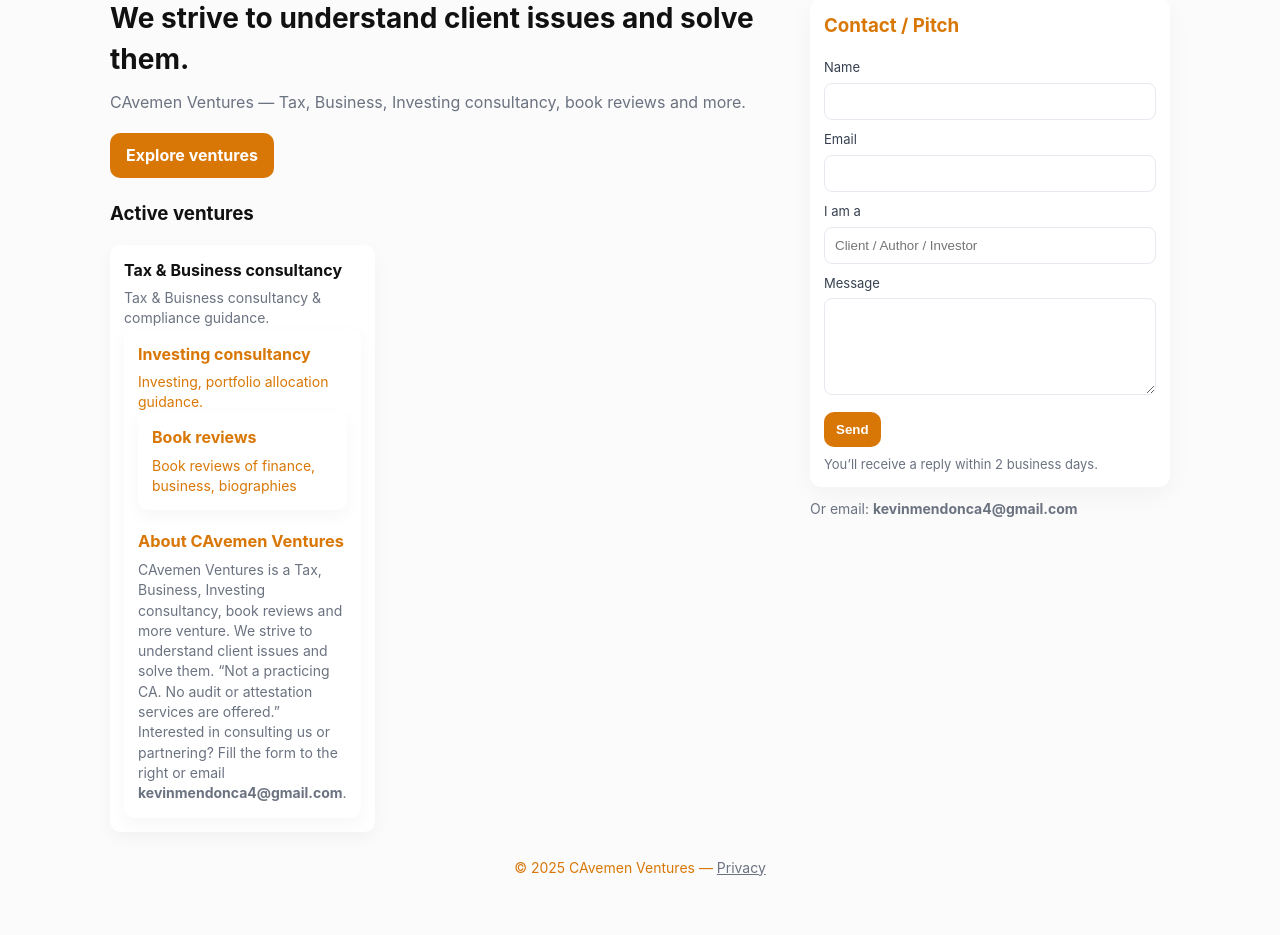
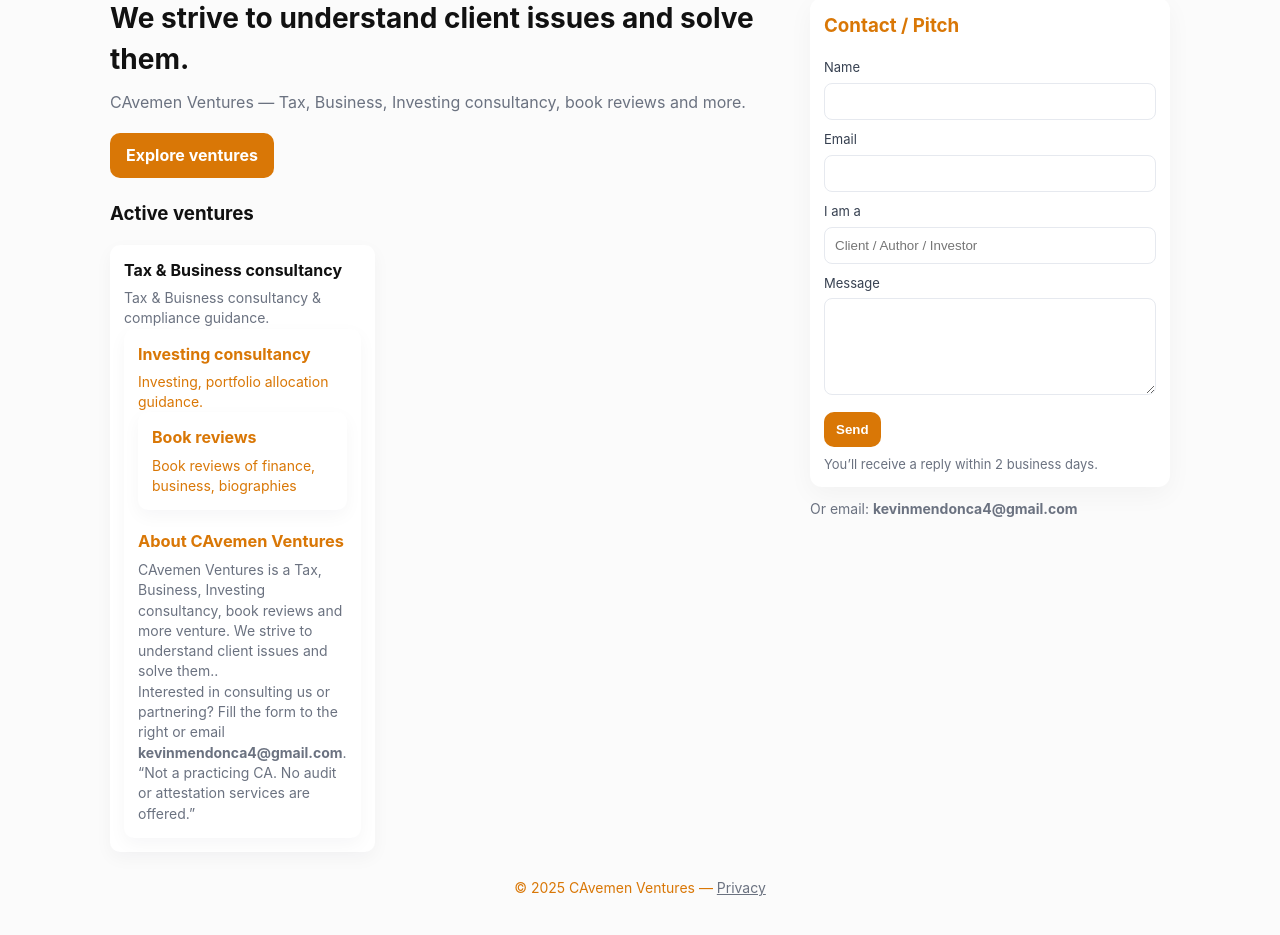
Before and after one commit to kevinmendonca4-oss/cavemen-ventures-site, a plain HTML site: page index.html in a window 1280 px wide. Shown: the part 91-1026 px from the top of the page. Drawn offline with Linux system fonts and the light colour scheme.

Commit message:
Update index.html

```diff
--- a/index.html
+++ b/index.html
@@ -66,7 +66,9 @@
 
         <section id="about" style="margin-top:20px">
           <h3 style="margin:16px 0 6px">About CAvemen Ventures</h3>
-          <p class="muted" style="margin:0">CAvemen Ventures is a Tax, Business, Investing consultancy, book reviews and more venture. We strive to understand client issues and solve them. “Not a practicing CA. No audit or attestation services are offered.” Interested in consulting us or partnering? Fill the form to the right or email <strong>kevinmendonca4@gmail.com</strong>.</p>
+          <p class="muted" style="margin:0">CAvemen Ventures is a Tax, Business, Investing consultancy, book reviews and more venture. We strive to understand client issues and solve them.</strong>.</p>
+          <p class="muted" style="margin:0">Interested in consulting us or partnering? Fill the form to the right or email <strong>kevinmendonca4@gmail.com</strong>.</p>
+          <p class="muted" style="margin:0">“Not a practicing CA. No audit or attestation services are offered.”</p>
         </section>
       </section>
 
```
